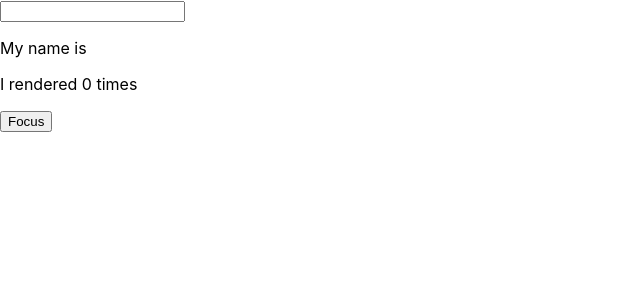
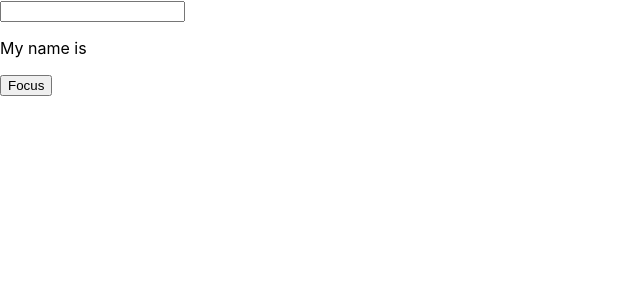
Before and after one commit to kevinmbuicode/Practice-Repo, a React (Create React App) app in the folder practice/: page / in a window 1280 px wide. Shown: the top 300 px of the page, without its empty margins (0-640 px from the left). Built offline with nearby package versions, Linux system fonts and the light colour scheme.

Commit message:
code splitting uisng dynamic import

```diff
--- a/practice/src/App.js
+++ b/practice/src/App.js
@@ -1,4 +1,5 @@
 import React, { useState, useEffect, useRef} from "react";
+
 //import Contacts from './components/Contact';
 //import Jokes from './components/Jokes';
 //import jokesData from  './jokesData'
@@ -11,16 +12,17 @@ import React, { useState, useEffect, useRef} from "react";
 // import WelcomeUser from "./components/Welcome";
 
 
+// code splitting usif dynamic import for performance
+const Contact = React.lazy (()=> import("./components/Contact"))
+
+
 
 
 function App() {
   const [ name, setName] = useState("")
-  const render = useRef(0)
   const inputRef = useRef()
   // use Ref looks like this { current: 0 because we set our useRef to 0}
-  useEffect(()=> {
-    render.current = render.current + 1
-  })
+
   function focus() {
     inputRef.current.focus()
   }
@@ -108,7 +110,6 @@ function App() {
     <>
       <input ref={inputRef} value={name}type="text" onChange={(e) => setName(e.target.value)} />
       <p>My name is {name}</p>
-      <p>I rendered {render.current} times</p>
       <button onClick={focus}>Focus</button>
     </>
 
```
